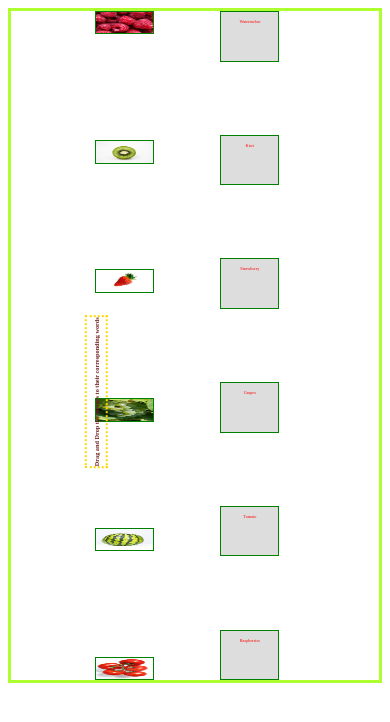
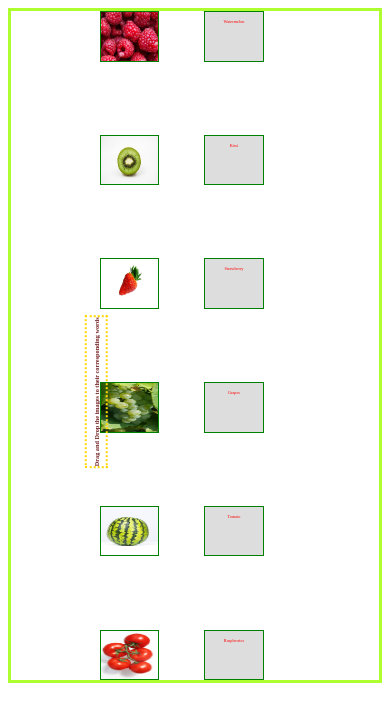
Before and after one commit to papa28x4/MatchingGame, a plain HTML site: page index.html in a window 390 px wide. Drawn offline with nearby package versions, Linux system fonts and the light colour scheme.

Commit message:
media query2

```diff
--- a/index.html
+++ b/index.html
@@ -80,8 +80,13 @@
 			height: 80vh;
 		}
 
-		#images, img{
-        	width: 7vh;
+		#images, {
+			width: 7vh;
+
+		}
+		img{
+			width: 7vh;
+			height: 6vh;
 		}
 		#names{
        		width: 7vh;
```
